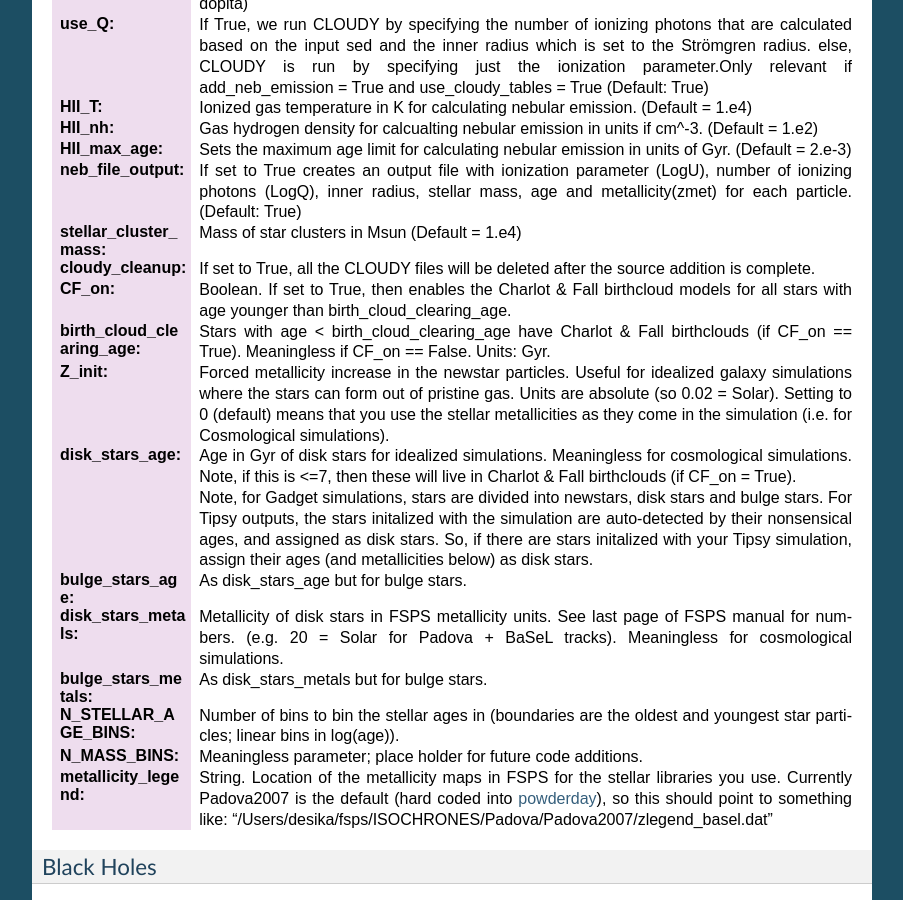
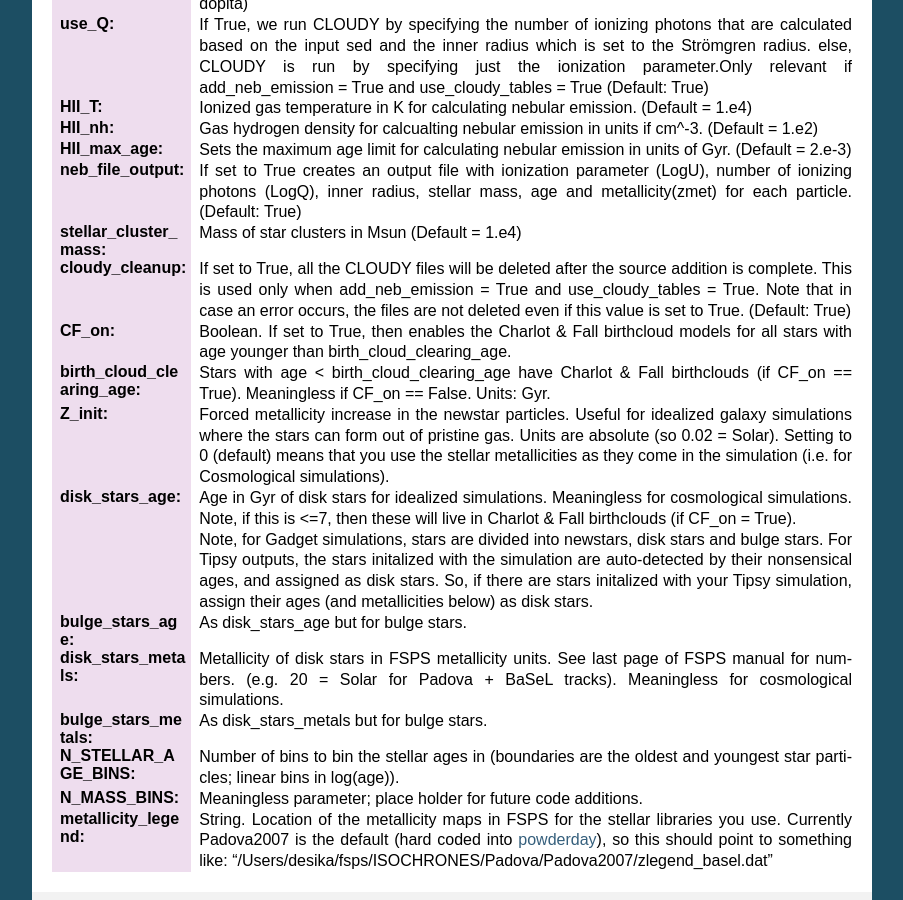
Before and after one commit to dnarayanan/powderday, a Sphinx documentation site: the page built from docs/parameters_description.rst, in a window 1280 px wide and 900 px high, scrolled down 3384 px. Shown: the whole window, without its empty margins (198-1101 px from the left). Built offline with Sphinx 7.4.7, drawn with Linux system fonts in a browser that asks for light colours.

Commit message:
Bug fixes and more documentation

```diff
--- a/docs/index.rst
+++ b/docs/index.rst
@@ -53,7 +53,7 @@ Contents:
    quickstart.rst
    parameters_description.rst
    algorithm_description.rst
-   cloudy.rst
+   nebular_emission.rst
    convenience.rst
    tests.rst
    referencing.rst
--- a/docs/parameters_description.rst
+++ b/docs/parameters_description.rst
@@ -343,6 +343,10 @@ Nebular Emission Info
 :cloudy_cleanup:
 
    If set to True, all the CLOUDY files will be deleted after the source addition is complete.
+   This is used only when add_neb_emission = True and use_cloudy_tables = True.
+   Note that in case an error occurs, the files are not deleted even if this value is set to True.
+   (Default: True)
+
 
 
 
```
Also changed, not shown: docs/cloudy.rst (deleted, +0 -25 lines), docs/nebular_emission.rst (added, +29 -0 lines), 3 other files.
